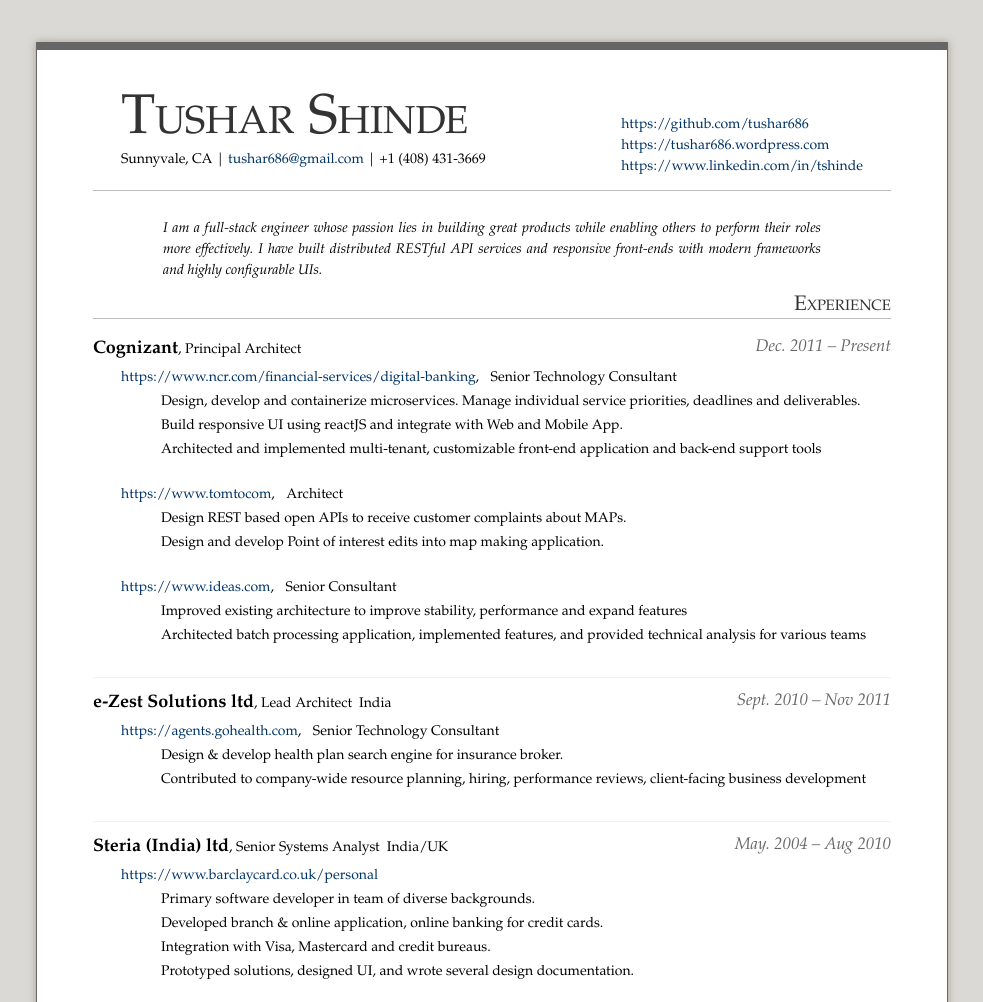
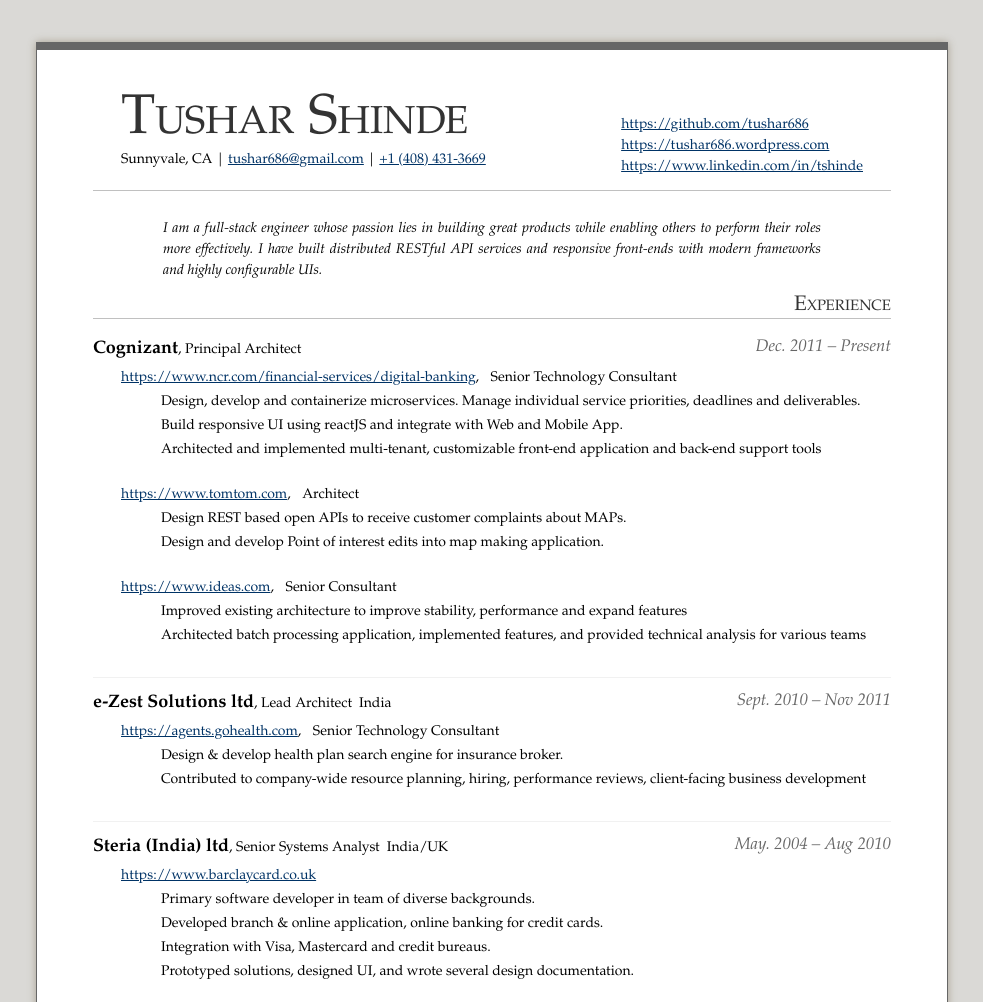
Before and after one commit to tushar686/tushar686.github.io, a plain HTML site: page index.html in a window 1280 px wide. Shown: the top 1002 px of the page, without its empty margins (148-1131 px from the left). Drawn offline with Linux system fonts and the light colour scheme; a web font is replaced by a local one.

Commit message:
Correct URLs and link, mail, phone styles

```diff
--- a/css/resume.css
+++ b/css/resume.css
@@ -71,7 +71,17 @@ body {
     ;
 }
 
-a:link,
+a[href^="tel:"] {
+  color: orange;
+  text-decoration: none;
+}
+a[href^="mailto:"] {
+  color: #0000EE;
+}
+a:link {
+    color: #036;
+    text-decoration: underline;
+}
 a:visited {
     color: #036;
     text-decoration: none;
--- a/index.html
+++ b/index.html
@@ -16,8 +16,8 @@
 				<div  class="ContactMethod">
     	        	<br/>
 					<span class="Municipality">Sunnyvale</span>, <span class="Region">CA</span> |
-                    <a class="InternetEmailAddress" href="#" onmouseover="window.status=&#39;&#39;;return true;" onclick="">tushar686</span>@<span class="InternetEmailAddress-Domain">gmail.com</span></a>
-                    | +1 (408) 431-3669
+                    <a class="InternetEmailAddress" href="mailto:tushar686@gmail.com?Subject=Liked%20your%20profile">tushar686</span>@<span class="InternetEmailAddress-Domain">gmail.com</span></a>
+                    | <a href="tel:1-408-431-3669">+1 (408) 431-3669</a>
 	            </div>
             </div>
             <div class="ContactMethod">
@@ -44,7 +44,7 @@
                 </p>
             </div>
             <div class="PositionHistory">
-				<a class="ClientURL InternetWebAddress" href="https://www.tomtocom/" onclick="window.open(this.href);return false;">https://www.tomtocom</a>,
+				<a class="ClientURL InternetWebAddress" href="https://www.tomtom.com/" onclick="window.open(this.href);return false;">https://www.tomtom.com</a>,
                 <span class="ClientTitle">Architect</span> <span class="organizationType"><span class="OrganizationName"></span></span>
                 <p>
                 	<div class="Description">Design REST based open APIs to receive customer complaints about MAPs.</div>
@@ -76,7 +76,7 @@
         <div class="EmployerOrg">
             <h3><span class="EmployerDates"><span class="StringDate">May. 2004</span> – <span class="StringDate">Aug 2010</span></span><span class="EmployerOrgName">Steria (India) ltd</span><span class="PostalAddress"> Senior Systems Analyst<span class="Municipality">India/UK</span></h3>
             <div class="PositionHistory">
-	            <a class="ClientURL InternetWebAddress" href="https://www.barclaycard.co.uk/personal" onclick="window.open(this.href);return false;">https://www.barclaycard.co.uk/personal</a>
+	            <a class="ClientURL InternetWebAddress" href="https://www.barclaycard.co.uk" onclick="window.open(this.href);return false;">https://www.barclaycard.co.uk</a>
                 <p>
                 	<div class="Description">Primary software developer in team of diverse backgrounds.</div>
                 	<div class="Description">Developed branch & online application, online banking for credit cards.</div>
```
